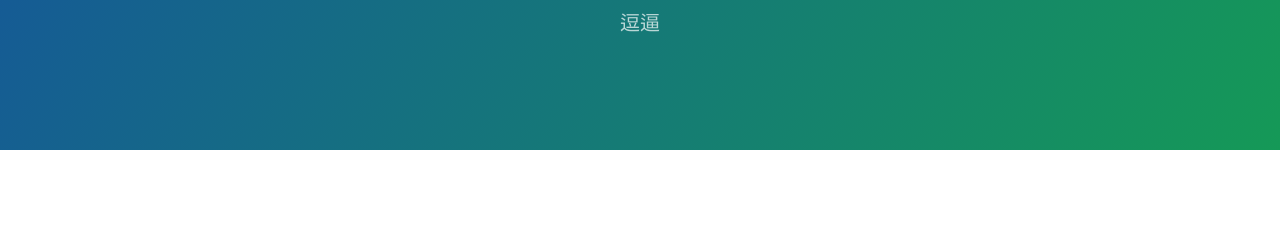
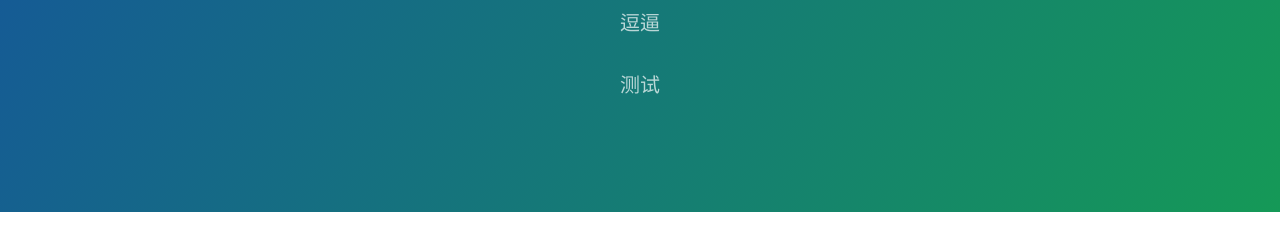
Before and after one commit to HHyixiao/hhyixiao.github.com, a plain HTML site: page index.html in a window 1280 px wide. Shown: the part 167-418 px from the top of the page. Drawn offline with nearby package versions, Linux system fonts and the light colour scheme.

Commit message:
test
test

```diff
--- a/index.html
+++ b/index.html
@@ -13,6 +13,7 @@
     <section class="page-header">
       <h1 class="project-name">Hello World</h1>
       <h2 class="project-tagline">逗逼</h2>
+      <h2 class="project-tagline">测试</h2>
     </section>
   </body>
 </html>
```
